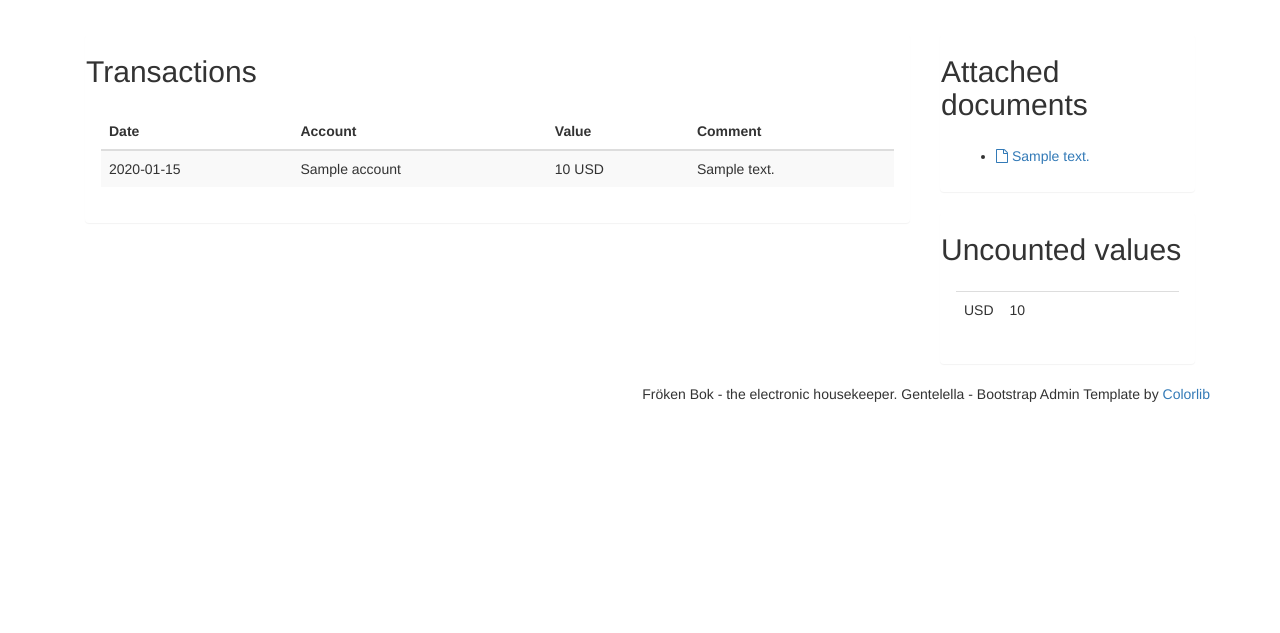
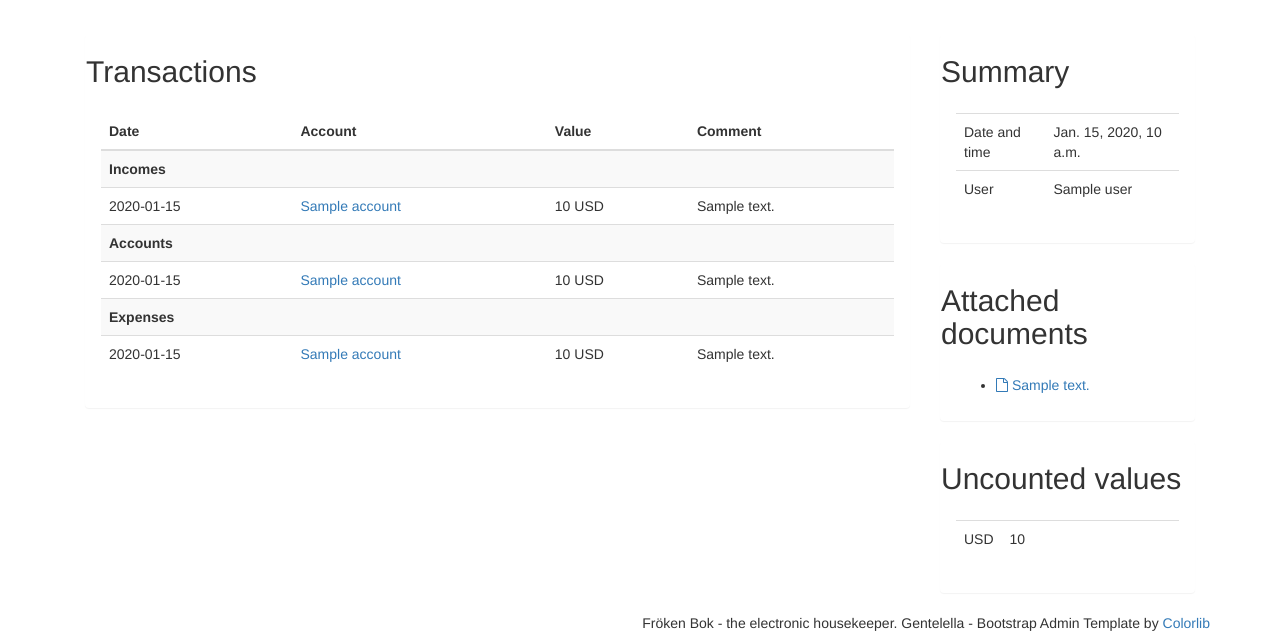
Before and after one commit to frekenbok/frekenbok, a Django app: template accountant/templates/accountant/invoice_detail.html in a window 1280 px wide. Shown: the part 3122-3755 px from the top of the page. Before the commit the page ends 3524 px from the top, so only its background shows below. Run offline with Django 3.2, Linux system fonts and the light colour scheme; the template is opened without the code that fills it: most values are stand-ins (such as "Sample title", 1, 10 or a date in 2020); some libraries are stand-ins or nearby versions.

Commit message:
number of updates and fixes

```diff
--- a/accountant/templates/accountant/invoice_detail.html
+++ b/accountant/templates/accountant/invoice_detail.html
@@ -4,7 +4,7 @@
 
 {% block title %}{{ block.super }} — {% trans 'Details of invoice' %}{% endblock %}
 
-{% block header_large %}{% if invoice.description %}{{ invoice.description }}{% else %}{{ invoice }}{% endif %}{% endblock %}
+{% block header_large %}{% if invoice.comment %}{{ invoice.comment }}{% else %}{{ invoice }}{% endif %}{% endblock %}
 {% block header_small %}{% trans 'invoice details' %}{% endblock %}
 
 {% block x_content %}
@@ -22,10 +22,29 @@
           </tr>
         </thead>
         <tbody>
-        {% for transaction in invoice.transactions.all %}
+        {% if invoice.income_transactions %}<tr><th colspan="4">{% trans 'Incomes' %}</th></tr>{% endif %}
+        {% for transaction in invoice.income_transactions %}
           <tr>
             <td>{{ transaction.date|date:'Y-m-d' }}</td>
-            <td>{{ transaction.account.title }}</td>
+            <td><a href="{% url 'accountant:account_detail' transaction.account.id %}">{{ transaction.account.title }}</a></td>
+            <td>{{ transaction.amount | intcomma }} {{ transaction.currency }}</td>
+            <td>{{ transaction.comment }}</td>
+          </tr>
+        {% endfor %}
+        {% if invoice.internal_transactions %}<tr><th colspan="4">{% trans 'Accounts' %}</th></tr>{% endif %}
+        {% for transaction in invoice.internal_transactions %}
+          <tr>
+            <td>{{ transaction.date|date:'Y-m-d' }}</td>
+            <td><a href="{% url 'accountant:account_detail' transaction.account.id %}">{{ transaction.account.title }}</a></td>
+            <td>{{ transaction.amount | intcomma }} {{ transaction.currency }}</td>
+            <td>{{ transaction.comment }}</td>
+          </tr>
+        {% endfor %}
+        {% if invoice.expense_transactions %}<tr><th colspan="4">{% trans 'Expenses' %}</th></tr>{% endif %}
+        {% for transaction in invoice.expense_transactions %}
+          <tr>
+            <td>{{ transaction.date|date:'Y-m-d' }}</td>
+            <td><a href="{% url 'accountant:account_detail' transaction.account.id %}">{{ transaction.account.title }}</a></td>
             <td>{{ transaction.amount | intcomma }} {{ transaction.currency }}</td>
             <td>{{ transaction.comment }}</td>
           </tr>
@@ -37,10 +56,19 @@
 </div>
 <div class="col-md-3 col-sm-3 col-xs-12">
   <section class="panel">
+    <div class="x_title"><h2>{% trans 'Summary' %}</h2><div class="clearfix"></div></div>
+    <div class="panel-body">
+      <table class="table">
+        <tr><td>{% trans 'Date and time' %}</td><td>{{ invoice.timestamp }}</td></tr>
+        <tr><td>{% trans 'User' %}</td><td>{% if invoice.user %}{{ invoice.user }}{% else %}—{% endif %}</td></tr>
+      </table>
+    </div>
+  </section>
+  <section class="panel">
     <div class="x_title"><h2>{% trans 'Attached documents' %}</h2><div class="clearfix"></div></div>
     <div class="panel-body">
       <ul class="unstyled"> {% for document in invoice.documents.all %}
-        <li><a href="{{ document.file.url }}"><span class="fa {% if document.mime_type == 'image/jpeg' %}fa-file-image-o{% elif document.mime_type == 'application/pdf' %}fa-file-pdf-o{% else %}fa-file-o{% endif %}"></span> {% if document.description %}{{ document.description }}{% else %}{{ document.file_name }}{% endif %}</a></li>
+        <li><a href="{{ document.file.url }}"><span class="fa {% if document.mime_type == 'image/jpeg' %}fa-file-image-o{% elif document.mime_type == 'application/pdf' %}fa-file-pdf-o{% else %}fa-file-o{% endif %}"></span> {% if document.description %}{{ document.description }}{% else %}{{ document.file.file_name }}{% endif %}</a></li>
       {% endfor %}</ul>
     </div>
   </section>
```
Also changed, not shown: accountant/models.py (+12 -0 lines), accountant/tests/test_models.py (+9 -0 lines), frekenbok/tests/test_data.py (+3 -3 lines).
